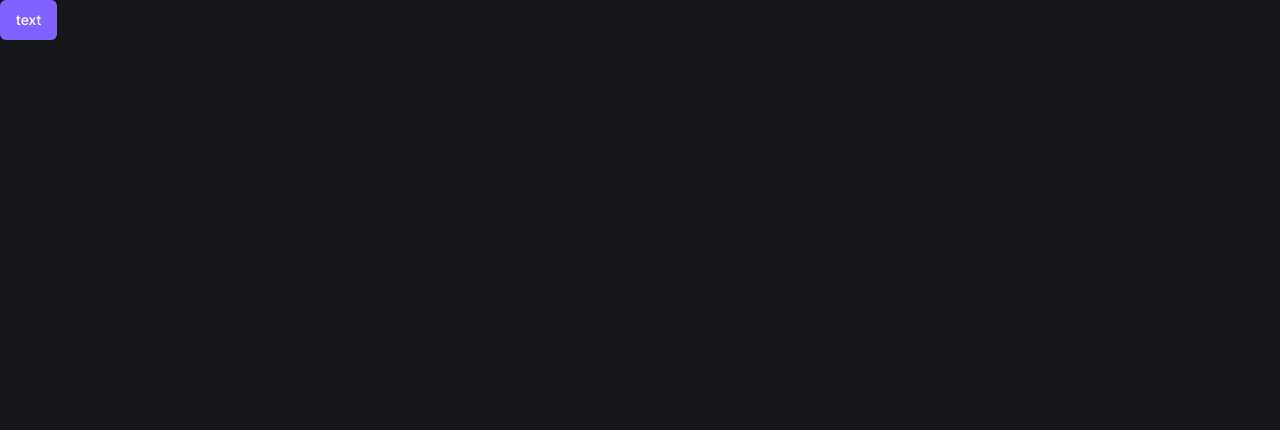
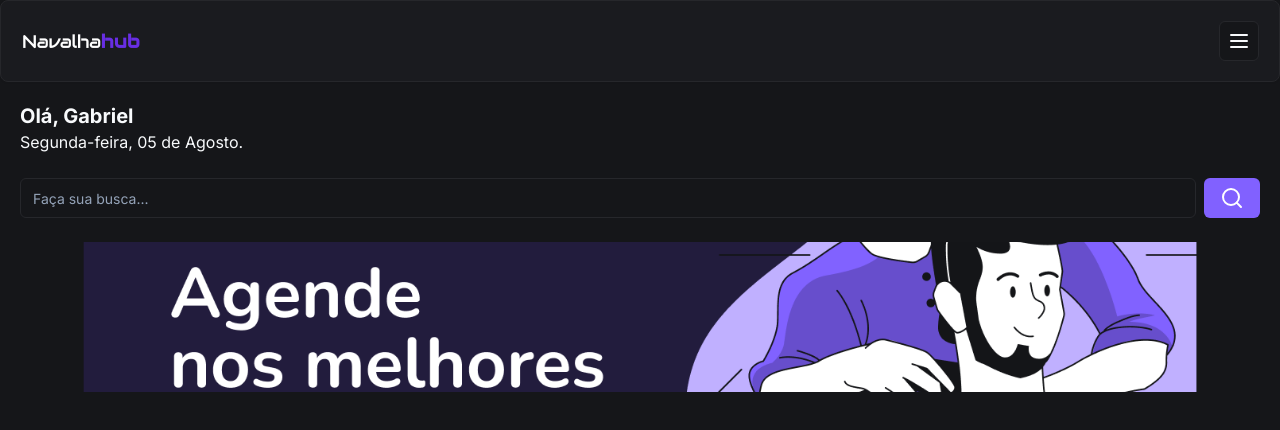
Before and after one commit to Gsoaresnori/navalhahub, a Next.js app: page / in a window 1280 px wide. Shown: the top 430 px of the page. Built offline with nearby package versions, Linux system fonts and the light colour scheme.

Commit message:
feat: add Header component and banner

```diff
--- /dev/null
+++ b/app/_components/header.tsx
@@ -0,0 +1,19 @@
+import Image from "next/image"
+import { Card, CardContent } from "./ui/card"
+import { Button } from "./ui/button"
+import { MenuIcon } from "lucide-react"
+
+const Header = () => {
+  return (
+    <Card>
+      <CardContent className="flex flex-row items-center justify-between p-5">
+        <Image alt="NavalhaHub" src="/logo.png" width={120} height={18} />
+        <Button size={"icon"} variant="outline">
+          <MenuIcon />
+        </Button>
+      </CardContent>
+    </Card>
+  )
+}
+
+export default Header
--- /dev/null
+++ b/app/_components/ui/card.tsx
@@ -0,0 +1,79 @@
+import * as React from "react"
+
+import { cn } from "@/app/_lib/utils"
+
+const Card = React.forwardRef<
+  HTMLDivElement,
+  React.HTMLAttributes<HTMLDivElement>
+>(({ className, ...props }, ref) => (
+  <div
+    ref={ref}
+    className={cn(
+      "rounded-lg border bg-card text-card-foreground shadow-sm",
+      className,
+    )}
+    {...props}
+  />
+))
+Card.displayName = "Card"
+
+const CardHeader = React.forwardRef<
+  HTMLDivElement,
+  React.HTMLAttributes<HTMLDivElement>
+>(({ className, ...props }, ref) => (
+  <div
+    ref={ref}
+    className={cn("flex flex-col space-y-1.5 p-6", className)}
+    {...props}
+  />
+))
+CardHeader.displayName = "CardHeader"
+
+const CardTitle = React.forwardRef<
+  HTMLDivElement,
+  React.HTMLAttributes<HTMLDivElement>
+>(({ className, ...props }, ref) => (
+  <div
+    ref={ref}
+    className={cn(
+      "text-2xl font-semibold leading-none tracking-tight",
+      className,
+    )}
+    {...props}
+  />
+))
+CardTitle.displayName = "CardTitle"
+
+const CardDescription = React.forwardRef<
+  HTMLDivElement,
+  React.HTMLAttributes<HTMLDivElement>
+>(({ className, ...props }, ref) => (
+  <div
+    ref={ref}
+    className={cn("text-sm text-muted-foreground", className)}
+    {...props}
+  />
+))
+CardDescription.displayName = "CardDescription"
+
+const CardContent = React.forwardRef<
+  HTMLDivElement,
+  React.HTMLAttributes<HTMLDivElement>
+>(({ className, ...props }, ref) => (
+  <div ref={ref} className={cn("p-6 pt-0", className)} {...props} />
+))
+CardContent.displayName = "CardContent"
+
+const CardFooter = React.forwardRef<
+  HTMLDivElement,
+  React.HTMLAttributes<HTMLDivElement>
+>(({ className, ...props }, ref) => (
+  <div
+    ref={ref}
+    className={cn("flex items-center p-6 pt-0", className)}
+    {...props}
+  />
+))
+CardFooter.displayName = "CardFooter"
+
+export { Card, CardHeader, CardFooter, CardTitle, CardDescription, CardContent }
--- /dev/null
+++ b/app/_components/ui/input.tsx
@@ -0,0 +1,22 @@
+import * as React from "react"
+
+import { cn } from "@/app/_lib/utils"
+
+const Input = React.forwardRef<HTMLInputElement, React.ComponentProps<"input">>(
+  ({ className, type, ...props }, ref) => {
+    return (
+      <input
+        type={type}
+        className={cn(
+          "flex h-10 w-full rounded-md border border-input bg-background px-3 py-2 text-base ring-offset-background file:border-0 file:bg-transparent file:text-sm file:font-medium file:text-foreground placeholder:text-muted-foreground focus-visible:outline-none focus-visible:ring-2 focus-visible:ring-ring focus-visible:ring-offset-2 disabled:cursor-not-allowed disabled:opacity-50 md:text-sm",
+          className,
+        )}
+        ref={ref}
+        {...props}
+      />
+    )
+  },
+)
+Input.displayName = "Input"
+
+export { Input }
--- a/app/page.tsx
+++ b/app/page.tsx
@@ -1,10 +1,34 @@
-"use client";
-
-import { useState } from "react";
-import { Button } from "./_components/ui/button";
+import { SearchIcon } from "lucide-react"
+import Header from "./_components/header"
+import { Button } from "./_components/ui/button"
+import { Input } from "./_components/ui/input"
+import Image from "next/image"
 
 const Home = () => {
-  const [] = useState();
-  return <Button>text</Button>;
+  return (
+    <div>
+      {/* header */}
+      <Header />
+      <div className="p-5">
+        <h2 className="text-xl font-bold">Olá, Gabriel</h2>
+        <p>Segunda-feira, 05 de Agosto.</p>
+
+        <div className="mt-6 flex items-center gap-2">
+          <Input placeholder="Faça sua busca..." />
+          <Button>
+            <SearchIcon />
+          </Button>
+        </div>
+        <div className="relative mt-6 h-[150px] w-full rounded-xl">
+          <Image
+            src="/banner-01.png"
+            fill
+            className="object-cover"
+            alt="Agende nos melhores com NavalhaHub"
+          />
+        </div>
+      </div>
+    </div>
+  )
 }
-export default Home;
+export default Home
```
Also changed, not shown: public/banner-01.png (added), public/logo.png (added).
